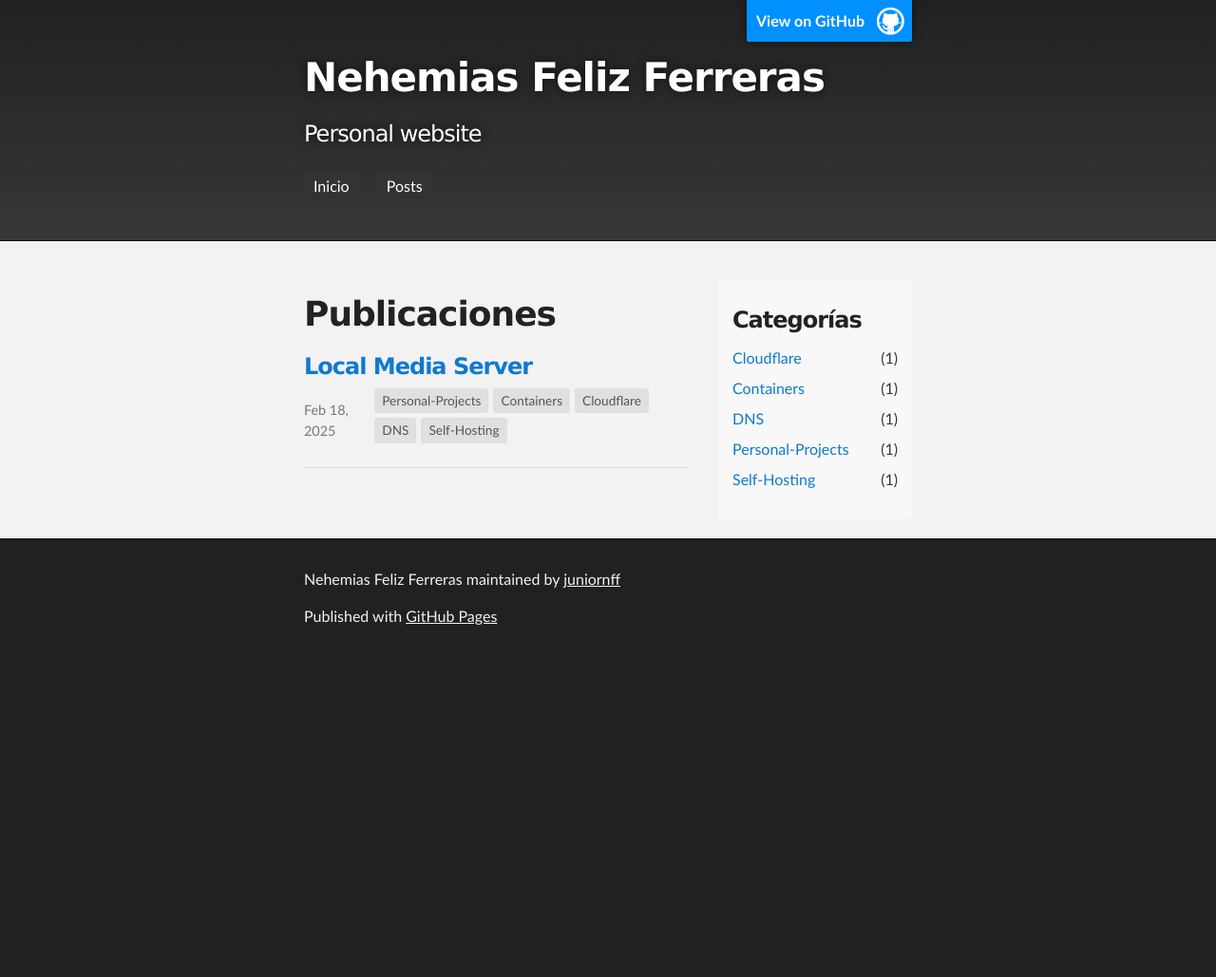
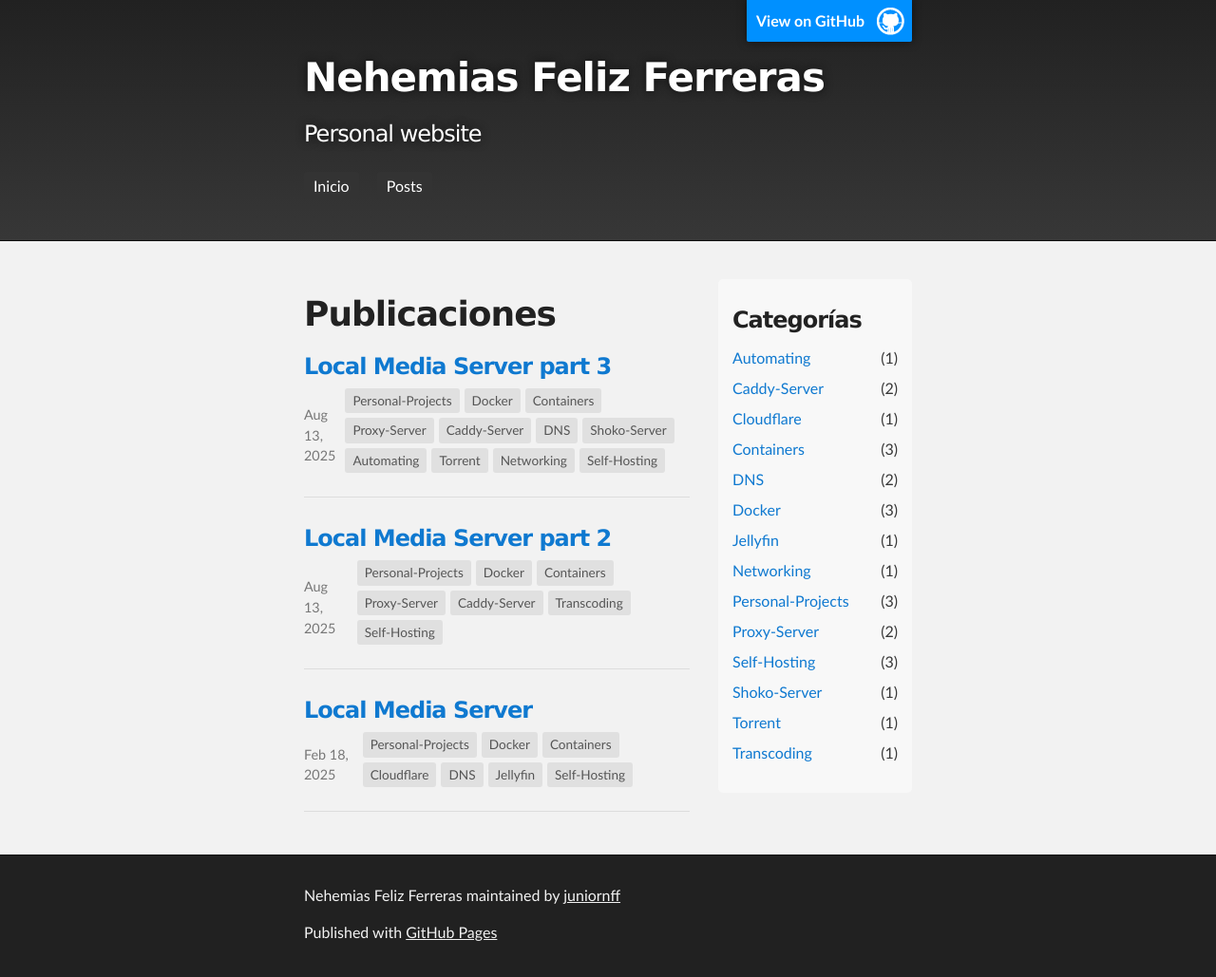
Before and after one commit to juniornff/juniornff.github.io, a Jekyll site: the page built from posts.md, in a window 1280 px wide and 1029 px high. Shown: the whole window at 95% size. Built offline with Jekyll 4.4.1, drawn with Linux system fonts in a browser that asks for light colours.

Commit message:
Adding new posts

```diff
--- a/_posts/2025-02-18-local-media-server.md
+++ b/_posts/2025-02-18-local-media-server.md
@@ -2,7 +2,7 @@
 layout: post
 title: "Local Media Server"
 date: 2025-02-18 14:15:00 -0000
-categories: Personal-Projects Containers Cloudflare DNS Self-Hosting
+categories: Personal-Projects Docker Containers Cloudflare DNS Jellyfin Self-Hosting
 permalink: /posts/local-media-server
 ---
 
--- /dev/null
+++ b/_posts/2025-08-13-local-media-server-2.md
@@ -0,0 +1,15 @@
+---
+layout: post
+title: "Local Media Server part 2"
+date: 2025-08-13 15:20:00 -0000
+categories: Personal-Projects Docker Containers Proxy-Server Caddy-Server Transcoding Self-Hosting
+permalink: /posts/local-media-server-2
+---
+
+# TODO
+
+I need to talk about the changes that have been made in the media server
+* Change Cloudflare Tunnels for DDNS
+* The implementation of Caddy Server for reverse proxy and SSL
+* Change the the docker container from Docker Desktop to Docker "native" in the system
+* Using the Transcoding options of the CPU by the Video Acceleration API (VA-API) to convert video files to reproduce them in different devices
--- /dev/null
+++ b/_posts/2025-08-13-local-media-server-3.md
@@ -0,0 +1,15 @@
+---
+layout: post
+title: "Local Media Server part 3"
+date: 2025-08-13 15:20:00 -0000
+categories: Personal-Projects Docker Containers Proxy-Server Caddy-Server DNS Shoko-Server Automating Torrent Networking Self-Hosting
+permalink: /posts/local-media-server-3
+---
+
+# TODO
+
+I need to talk about the changes that have been made in the media server
+* The implementation and integration of Shoko Server for the managing of anime series
+* Automating the import/download of new files for use in Shoko/Jellyfin by torrent
+* Unifying different folders into one for easier access and scalability
+* Implementing a personal DNS/reverse proxy to redirect requests to Jellyfin/Shoko directly to the server without leaving the local network
```
